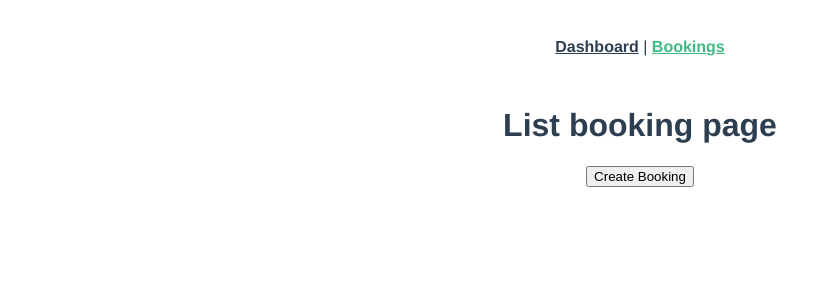
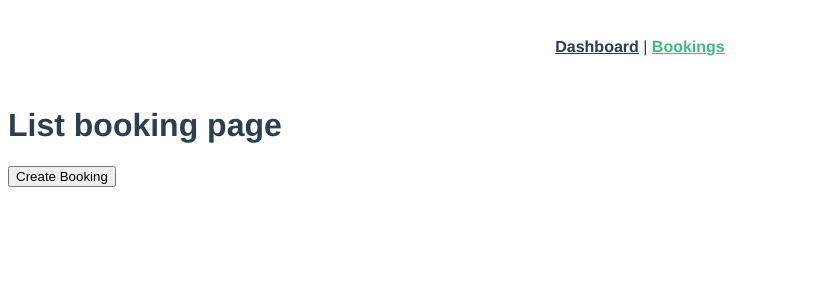
Before and after one commit to juneroy1/bookings_jq, a Vue app: page /about in a window 1280 px wide. Shown: the top 300 px of the page, without its empty margins (0-831 px from the left). Built offline with nearby package versions, Linux system fonts and the light colour scheme.

Commit message:
feat: import css class for display flex

```diff
--- a/src/views/AboutView.vue
+++ b/src/views/AboutView.vue
@@ -1,6 +1,10 @@
 <template>
-  <div class="about">
+  <div class="about display-flex">
     <h1>List booking page</h1>
     <button>Create Booking</button>
   </div>
 </template>
+<script setup>
+import '../assets/css/style.css'
+
+</script>
```
